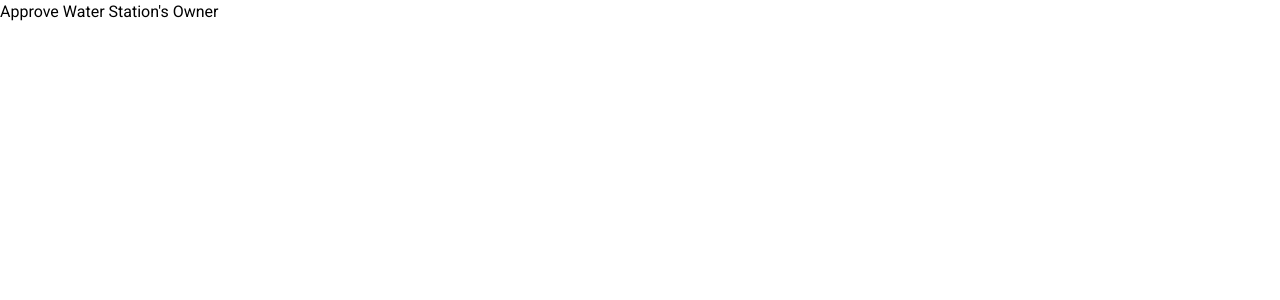
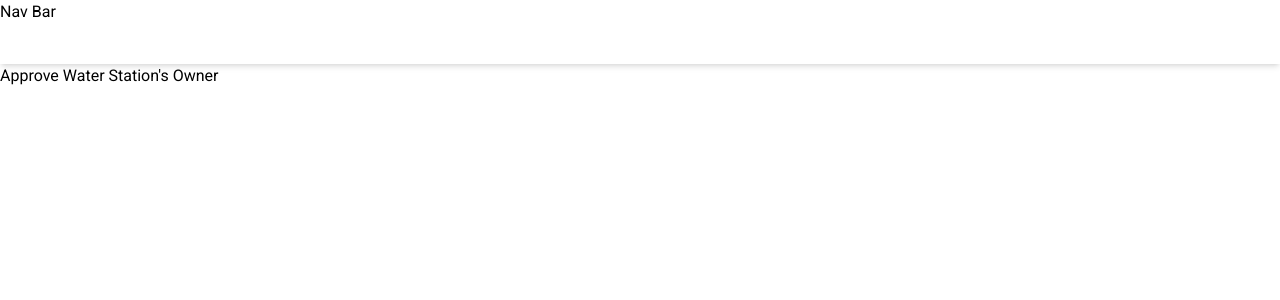
Before and after one commit to GavinITP/fill-up, a Next.js app in the folder frontend/: page /admin/owner-requests in a window 1280 px wide. Shown: the top 300 px of the page. Built offline with nearby package versions, Linux system fonts and the light colour scheme.

Commit message:
feat: add initial nav bar

```diff
--- a/frontend/src/app/layout.tsx
+++ b/frontend/src/app/layout.tsx
@@ -1,6 +1,7 @@
 import type { Metadata } from "next";
 import { Roboto } from "next/font/google";
 import "./globals.css";
+import NavBar from "@/components/NavBar";
 
 export const metadata: Metadata = {
   title: "Fill Up",
@@ -19,7 +20,10 @@ interface Props {
 export default function RootLayout({ children }: Props) {
   return (
     <html lang="en">
-      <body className={`${roboto.className}`}>{children}</body>
+      <body className={`${roboto.className}`}>
+        <NavBar />
+        {children}
+      </body>
     </html>
   );
 }
--- /dev/null
+++ b/frontend/src/components/NavBar.tsx
@@ -0,0 +1,21 @@
+"use client";
+import { usePathname } from "next/navigation";
+
+export default function NavBar() {
+  const pathName = usePathname();
+  const pathSegments = pathName.split("/").filter(Boolean);
+
+  const isUserLoginPage =
+    pathSegments.length > 0 && ["login", "register"].includes(pathSegments[0]);
+  const isAdminLoginPage =
+    pathSegments.length >= 2 && ["login"].includes(pathSegments[1]);
+
+  const isHidden = isUserLoginPage || isAdminLoginPage;
+  return (
+    !isHidden && (
+      <div className="sticky top-0 z-50 h-16 w-full bg-white shadow-md">
+        Nav Bar
+      </div>
+    )
+  );
+}
```
